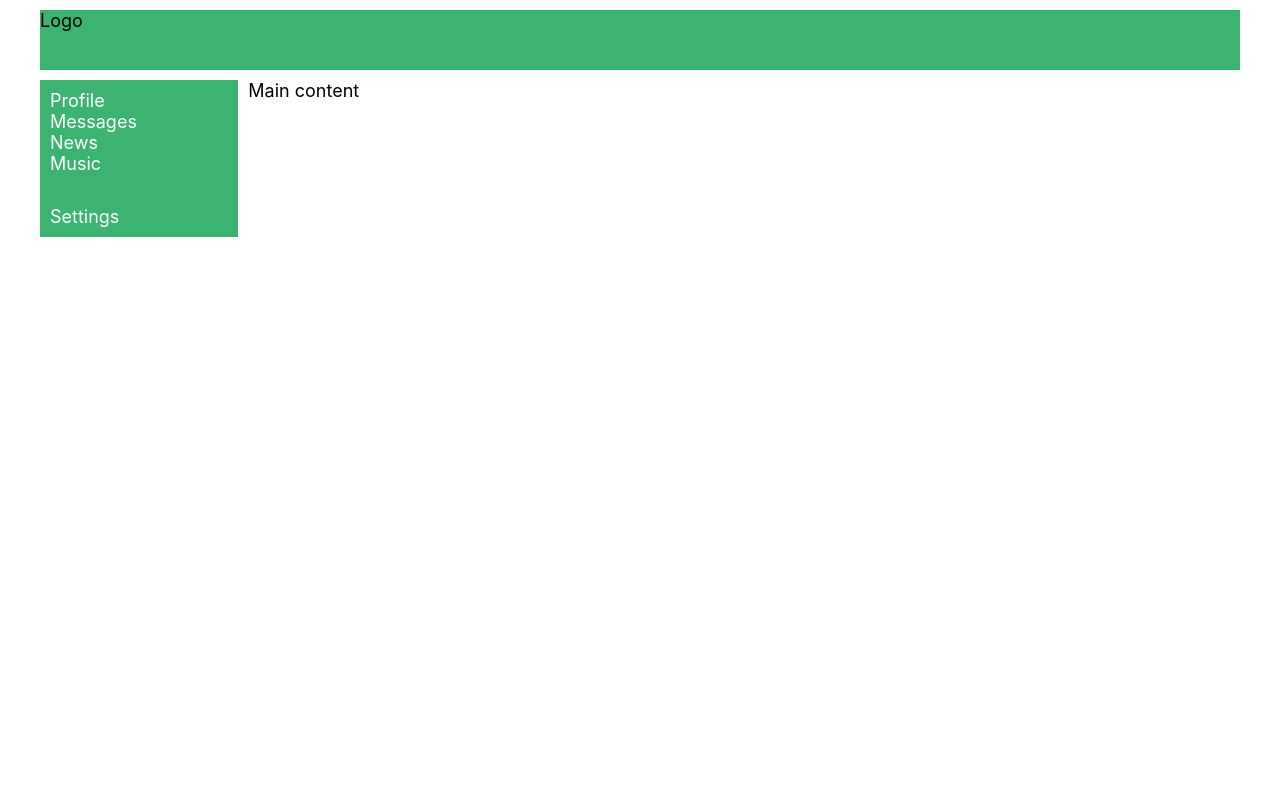
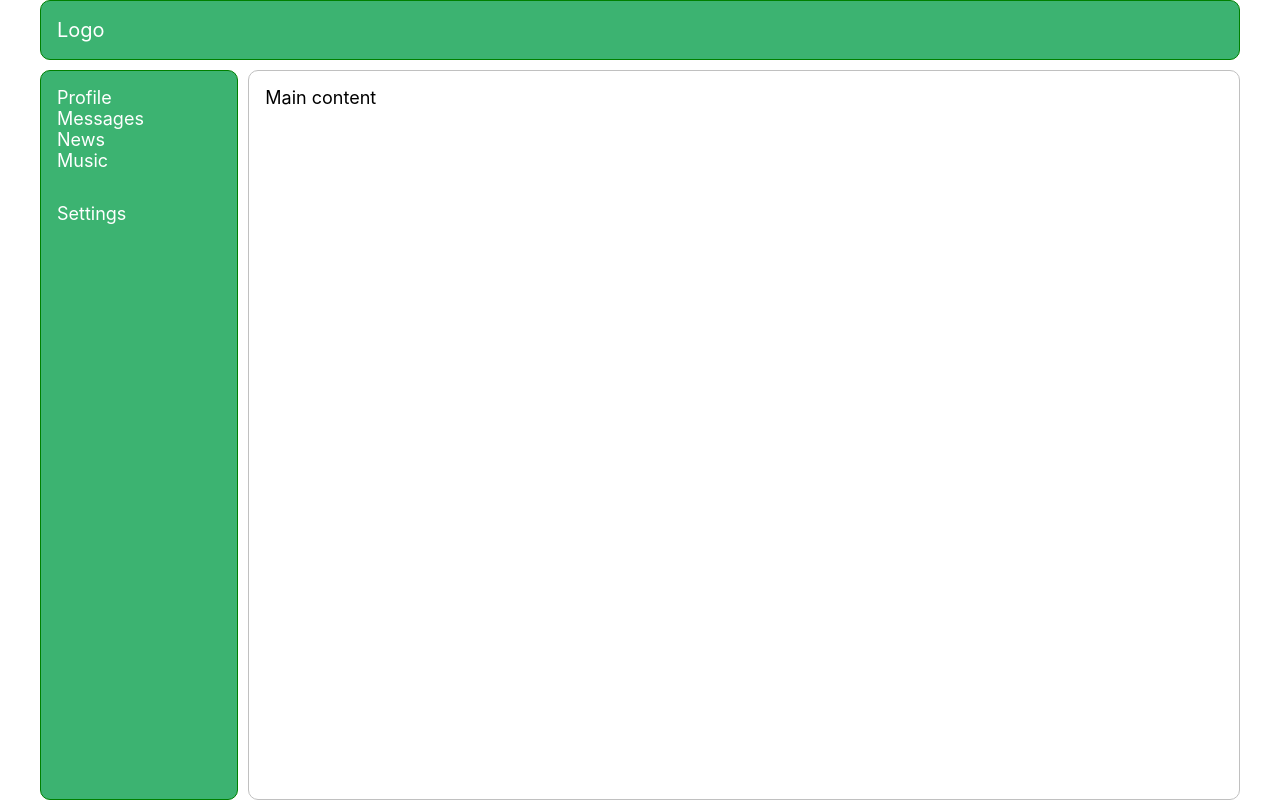
Before and after one commit to 1mpossible-code/react-social-network, a React (Create React App) app: page / in a window 1280 px wide. Built offline with nearby package versions, Linux system fonts and the light colour scheme.

Commit message:
Add some styling to page.

```diff
--- a/src/App.css
+++ b/src/App.css
@@ -1,24 +1,43 @@
+* {
+    box-sizing: border-box;
+}
+
 .app-wrapper {
     font-size: 18px;
-    margin: 10px auto;
+    margin: 0 auto;
     width: 1200px;
     display: grid;
     grid-template-areas: "header header" "nav main";
     grid-template-rows: 60px 1fr;
     grid-template-columns: 2fr 10fr;
     grid-gap: 10px;
+    height: 100vh;
+    color: white;
 }
 
 .header {
     grid-area: header;
     background-color: mediumseagreen;
+    border: 1px solid green;
+    border-radius: 10px;
+}
+
+.header > .logo {
+    font-size: 20px;
+    float: left;
+    display: flex;
+    height: 100%;
+    align-items: center;
+    padding-left: 1rem;
 }
 
 .navbar {
+    border: 1px solid green;
+    border-radius: 10px;
     grid-area: nav;
-    padding: 10px;
+    padding: 1rem;
     background-color: mediumseagreen;
-    color: white;
+    height: 100%;
 }
 
 .navbar > div:last-child {
@@ -26,5 +45,9 @@
 }
 
 .content {
+    border: 1px solid silver;
+    border-radius: 10px;
+    padding: 1rem;
     grid-area: main;
+    color: #000;
 }
--- a/src/components/Header.js
+++ b/src/components/Header.js
@@ -2,7 +2,11 @@ import React from "react";
 
 const Header = () => {
     return (
-        <header className="header">Logo</header>
+        <header className="header">
+            <div className="logo">
+                <span>Logo</span>
+            </div>
+        </header>
     )
 }
 
```
